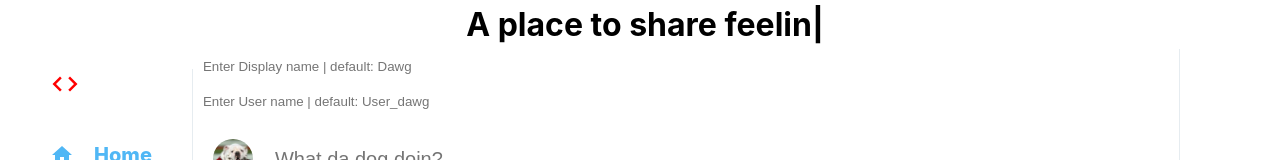
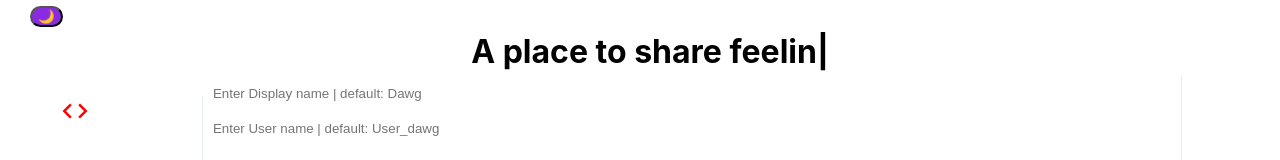
Before and after one commit to ASHUdev05/Sabha, a React (Create React App) app: page / in a window 1280 px wide. Shown: the top 160 px of the page. Built offline with nearby package versions, Linux system fonts and the light colour scheme; no server answers; the database is empty.

Commit message:
Dark mode added

```diff
--- a/package.json
+++ b/package.json
@@ -16,6 +16,7 @@
     "react-dom": "^17.0.2",
     "react-flip-move": "^3.0.4",
     "react-scripts": "4.0.3",
+    "styled-components": "^5.3.3",
     "web-vitals": "^1.1.2"
   },
   "scripts": {
--- a/src/App.css
+++ b/src/App.css
@@ -5,11 +5,17 @@ body {
 
   .app {
     display: flex;
-    height: 89.2vh;
-    max-width: 1170px;
+    height: 84.0vh;
+    max-width: 1162px;
     margin-left: 0px;
     margin-right: 0px;
     padding: 0 10px;
+  }
+
+  .toggle{
+    margin-top: 5px;
+    margin-left: 10px;
+    border-radius: 20px;
   }
 
   .anim{
@@ -20,6 +26,14 @@ body {
     border-radius: 20px;
     padding: 5px;
     text-align: center;
+  }
+
+  .button{
+    margin-left: 20px;
+    background: blueviolet;
+    width: auto;
+    height: auto;
+    border-radius: 20px;
   }
 
   .app-header {
--- a/src/App.js
+++ b/src/App.js
@@ -2,9 +2,20 @@ import React, { useState, useEffect } from "react";
 import './App.css';
 import Sidebar from './Sidebar';
 import Feed from "./Feed";
+import styled, { ThemeProvider } from "styled-components";
+import { lightTheme, darkTheme, GlobalStyles } from "./themes.js";
 const words = ["talk", "share feelings","share ideas","express thoughts","meet new people","make you feel good."];
+const StyledApp = styled.div`
+  color: ${(props) => props.theme.fontColor};
+`;
+
 
 function App() {
+  const [theme, setTheme] = useState("light");
+
+  const themeToggler = () => {
+    theme === "light" ? setTheme("dark") : setTheme("light");
+  };
 
   const [index, setIndex] = useState(0);
   const [subIndex, setSubIndex] = useState(0);
@@ -45,7 +56,13 @@ function App() {
 
 
   return (
-    <div>
+    <div className="toggle">
+      <ThemeProvider theme={theme === "light" ? lightTheme : darkTheme}>
+      <GlobalStyles />
+      <StyledApp>
+        <button className="button" onClick={() => themeToggler()}>🌙</button>
+      </StyledApp>
+    </ThemeProvider>
 
         <div className="anim">
         <h1>
--- /dev/null
+++ b/src/themes.js
@@ -0,0 +1,17 @@
+import { createGlobalStyle } from "styled-components";
+
+export const lightTheme = {
+  body: "#fff",
+  fontColor: "#000",
+};
+
+export const darkTheme = {
+  body: "#263430",
+  fontColor: "#fff",
+};
+
+export const GlobalStyles = createGlobalStyle`
+	body {
+		background-color: ${(props) => props.theme.body};
+	}
+`;
```
Also changed, not shown: 1 other file (tests, documents, lock files or other folders).
